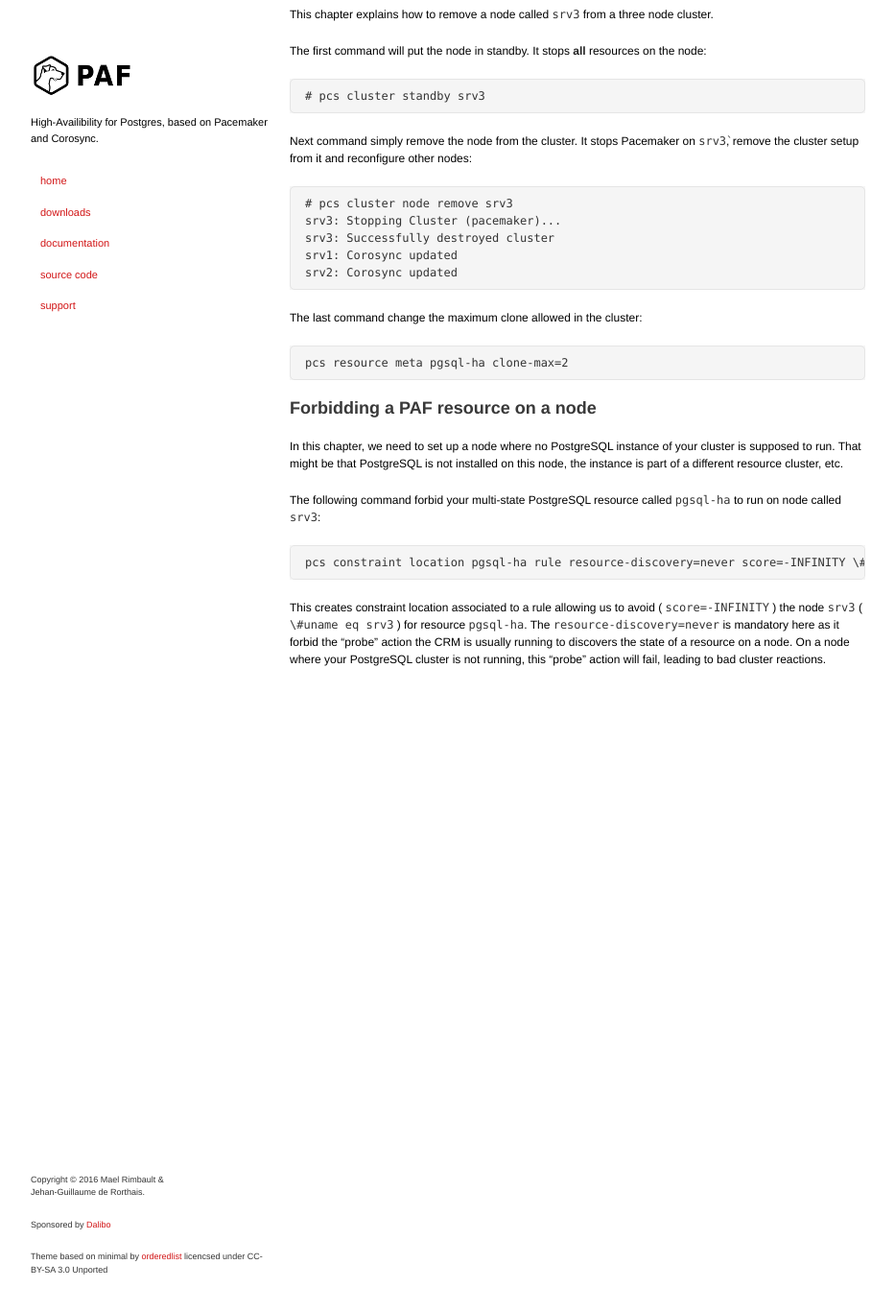
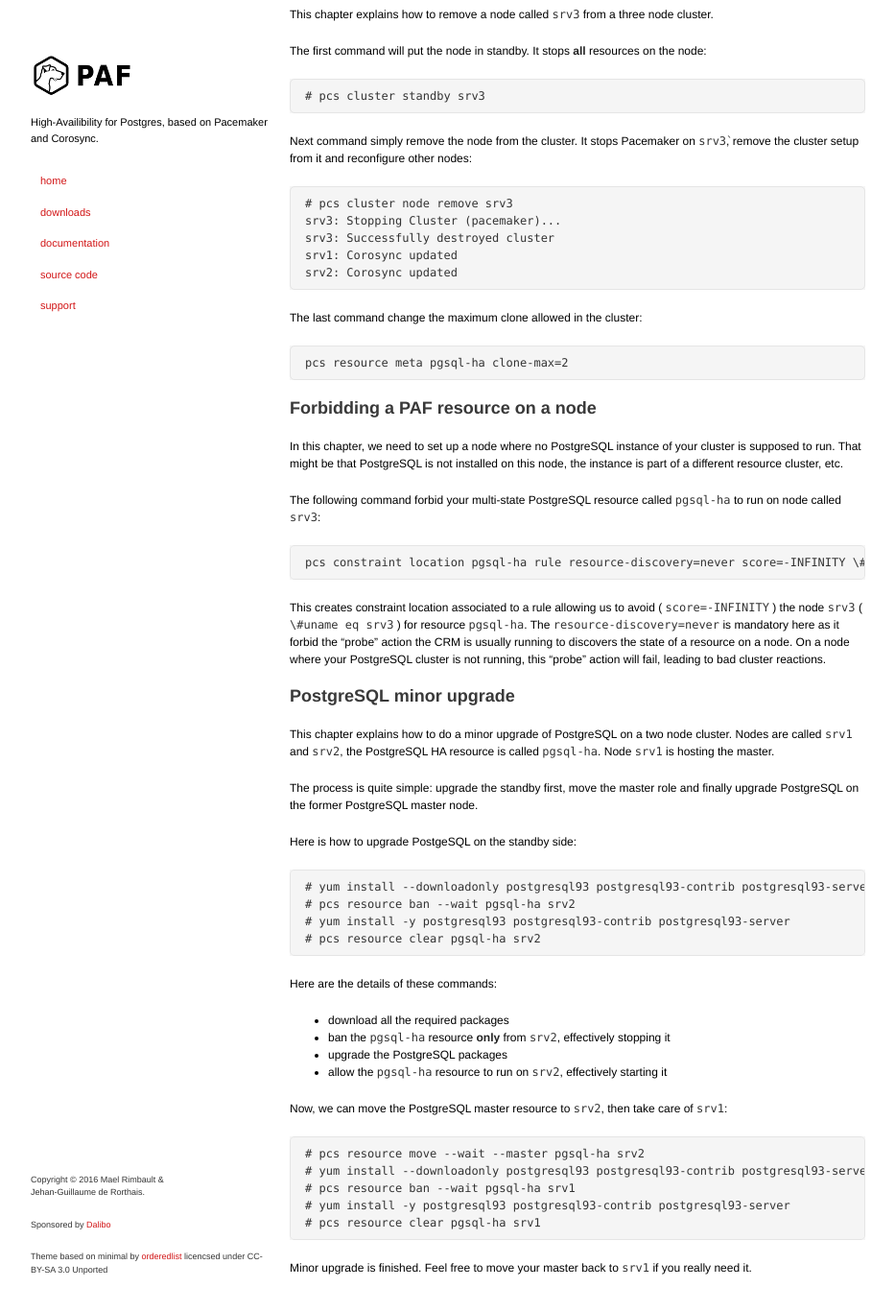
Before and after one commit to ClusterLabs/PAF, a Jekyll site: the page built from CentOS-7-admin.md, in a window 1280 px wide and 1400 px high, scrolled down 2258 px. Shown: the top 1367 px of the window at 96% size, without its empty margins (173-1106 px from the left). Built offline with Jekyll 4.4.1, drawn with Linux system fonts in a browser that asks for light colours.

Commit message:
Add PostgreSQL minor upgrade chapter to the centos 7 admin page

````diff
--- a/CentOS-7-admin.md
+++ b/CentOS-7-admin.md
@@ -171,7 +171,7 @@ The last command change the maximum clone allowed in the cluster:
 pcs resource meta pgsql-ha clone-max=2
 ```
 
-## Forbidding a PAF resource  on a node
+## Forbidding a PAF resource on a node
 
 In this chapter, we need to set up a node where no PostgreSQL instance of your
 cluster is supposed to run. That might be that PostgreSQL is not installed on
@@ -190,3 +190,42 @@ resource `pgsql-ha`. The `resource-discovery=never` is mandatory here as it
 forbid the "probe" action the CRM is usually running to discovers the state of
 a resource on a node. On a node where your PostgreSQL cluster is not running,
 this "probe" action will fail, leading to bad cluster reactions.
+
+## PostgreSQL minor upgrade
+
+This chapter explains how to do a minor upgrade of PostgreSQL on a two node
+cluster. Nodes are called `srv1` and `srv2`, the PostgreSQL HA resource is
+called `pgsql-ha`. Node `srv1` is hosting the master.
+
+The process is quite simple: upgrade the standby first, move the master
+role and finally upgrade PostgreSQL on the former PostgreSQL master node.
+
+Here is how to upgrade PostgeSQL on the standby side:
+
+```
+# yum install --downloadonly postgresql93 postgresql93-contrib postgresql93-server
+# pcs resource ban --wait pgsql-ha srv2
+# yum install -y postgresql93 postgresql93-contrib postgresql93-server
+# pcs resource clear pgsql-ha srv2
+```
+
+Here are the details of these commands:
+
+- download all the required packages
+- ban the `pgsql-ha` resource __only__ from `srv2`, effectively stopping it
+- upgrade the PostgreSQL packages
+- allow the `pgsql-ha` resource to run on `srv2`, effectively starting it
+
+Now, we can move the PostgreSQL master resource to `srv2`, then take care
+of `srv1`:
+
+```
+# pcs resource move --wait --master pgsql-ha srv2
+# yum install --downloadonly postgresql93 postgresql93-contrib postgresql93-server
+# pcs resource ban --wait pgsql-ha srv1
+# yum install -y postgresql93 postgresql93-contrib postgresql93-server
+# pcs resource clear pgsql-ha srv1
+```
+
+Minor upgrade is finished. Feel free to move your master back to `srv1` if you
+really need it.
````
